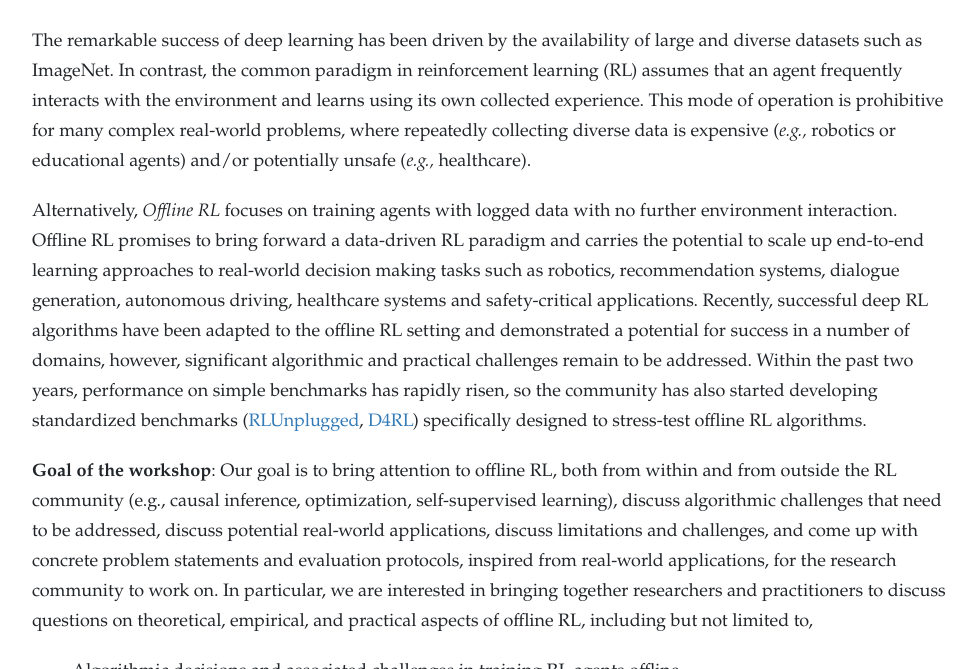
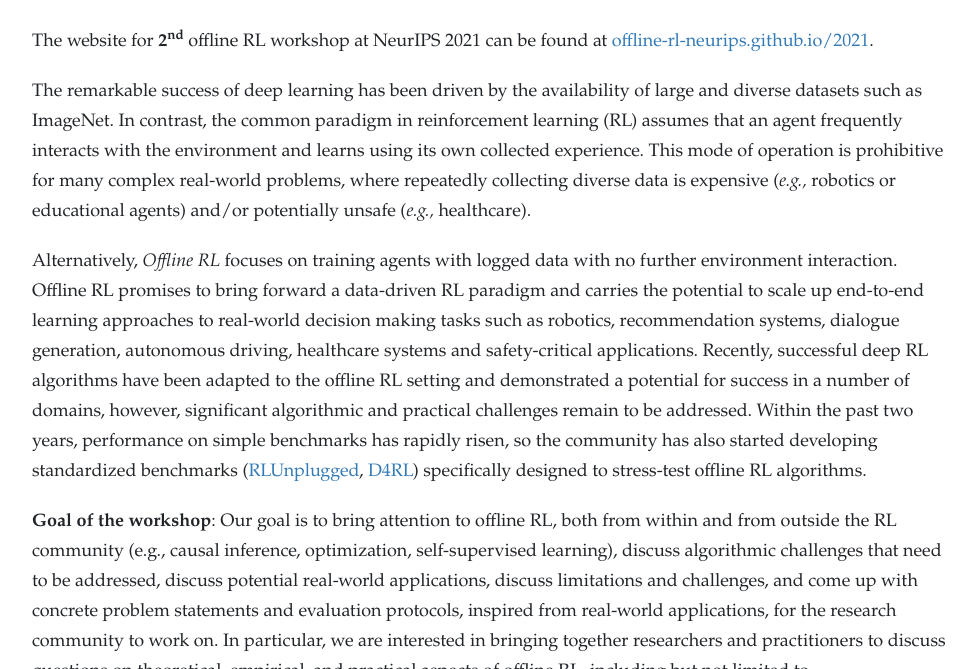
Before and after one commit to offline-rl-neurips/offline-rl-neurips.github.io, a Jekyll site: the page built from index.html, in a window 1280 px wide and 900 px high, scrolled down 574 px, cut to the strip 231-900 px from the top of the window. Shown: the whole strip, without its empty margins (151-1127 px from the left). Built offline with Jekyll 4.4.1, drawn with Linux system fonts in a browser that asks for light colours; nearby versions of some CDN libraries.

Commit message:
Update index.html

```diff
--- a/index.html
+++ b/index.html
@@ -9,6 +9,7 @@
 
 <div class="row">
 
+<p> The website for <b>2<sup>nd</sup></b> offline RL workshop at NeurIPS 2021 can be found at <a href=https://offline-rl-neurips.github.io/2021> offline-rl-neurips.github.io/2021</a>.<p>
 
 <p>The remarkable success of deep learning has been driven by the availability of large and diverse datasets such as ImageNet. In contrast, the common paradigm in reinforcement learning (RL) assumes that an agent frequently interacts with the environment and learns using its own collected experience. This mode of operation is prohibitive for many complex real-world problems, where repeatedly collecting diverse data is expensive (<span><em>e.g.,</em></span> robotics or educational agents) and/or potentially unsafe (<span><em>e.g.,</em></span> healthcare).</p>
 <p>Alternatively, <em>Offline RL</em> focuses on training agents with logged data with no further environment interaction. Offline RL promises to bring forward a data-driven RL paradigm and carries the potential to scale up end-to-end learning approaches to real-world decision making tasks such as robotics, recommendation systems, dialogue generation, autonomous driving, healthcare systems and safety-critical applications. Recently, successful deep RL algorithms have been adapted to the offline RL setting and demonstrated a potential for success in a number of domains, however, significant algorithmic and practical challenges remain to be addressed. Within the past two years, performance on simple benchmarks has rapidly risen, so the community has also started developing standardized benchmarks (<a href="https://deepmind.com/research/open-source/RL-Unplugged-An-Offline-RL-Benchmark-Suite">RLUnplugged</a>, <a href="https://sites.google.com/view/d4rl/home">D4RL</a>) specifically designed to stress-test offline RL algorithms.
```
